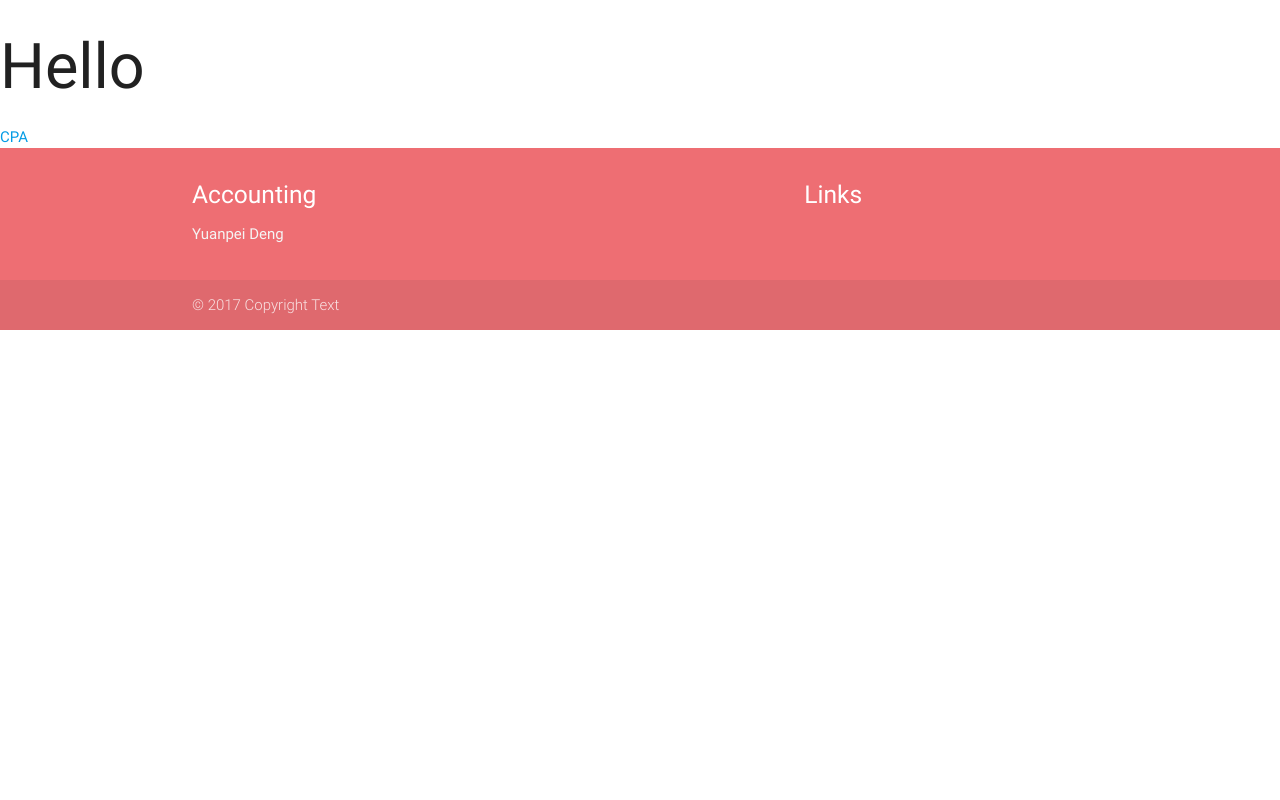
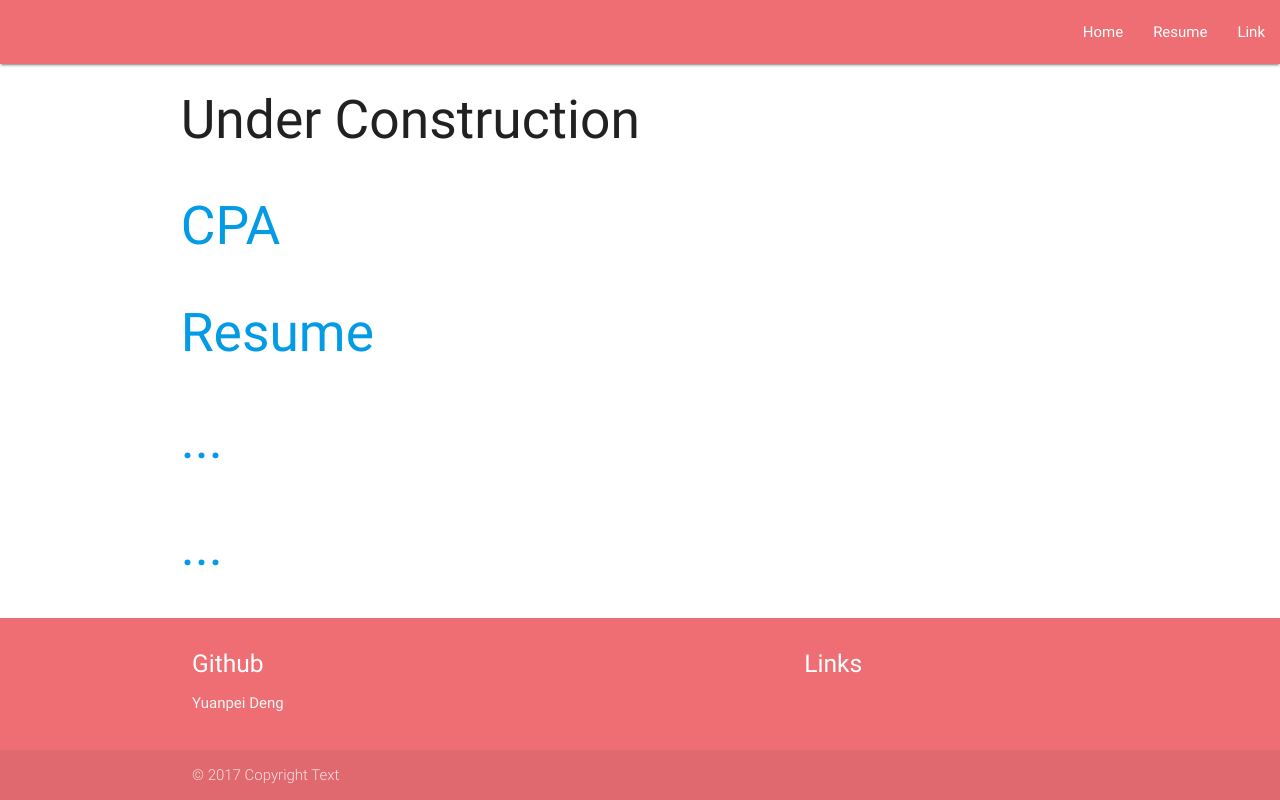
Before and after one commit to YuanpeiDeng/yuanpeideng.github.io, a plain HTML site: page index.html in a window 1280 px wide. Drawn offline with nearby package versions, Linux system fonts and the light colour scheme.

Commit message:
1st version

```diff
--- a/index.html
+++ b/index.html
@@ -16,14 +16,52 @@
 
     <title>Yuanpei Deng</title>
 </head>
+<style>
+
+</style>
 <body>
-    <h1>Hello</h1>
-    <a href="https://yuanpeideng.github.io/CPA/">CPA</a>
+    <nav>
+        <div class="nav-wrapper">
+            <a href="#" class="brand-logo"></a>
+            <ul id="nav-mobile" class="right hide-on-med-and-down">
+                <li><a href="#">Home</a></li>
+                <li><a href="https://yuanpeideng.github.io/Resume/ResumeHtml.html">Resume</a></li>
+                <li><a href="#">Link</a></li>
+            </ul>
+        </div>
+    </nav>
+
+    <div class="container">
+        <div class="row">
+            <h2>Under Construction</h2>
+        </div>
+        <div class="row">
+            <h2>
+                <a href="https://yuanpeideng.github.io/CPA/">CPA</a>
+            </h2>
+        </div>
+        <div class="row">
+            <h2>
+                <a href="https://yuanpeideng.github.io/Resume/ResumeHtml.html">Resume</a>
+            </h2>
+        </div>
+        <div class="row">
+            <h2>
+                <a href="#">...</a>
+            </h2>
+        </div>
+        <div class="row">
+            <h2>
+                <a href="#">...</a>
+            </h2>
+        </div>
+    </div>
+
     <footer class="page-footer">
         <div class="container">
             <div class="row">
                 <div class="col l6 s12">
-                    <h5 class="white-text">Accounting</h5>
+                    <h5 class="white-text">Github</h5>
                     <p class="grey-text text-lighten-4">Yuanpei Deng</p>
                 </div>
                 <div class="col l4 offset-l2 s12">
@@ -42,4 +80,9 @@
     </div>
     </footer>
 </body>
+<script>
+$(document).ready(function(){
+    $('.parallax').parallax();
+});
+</script>
 </html>
```
